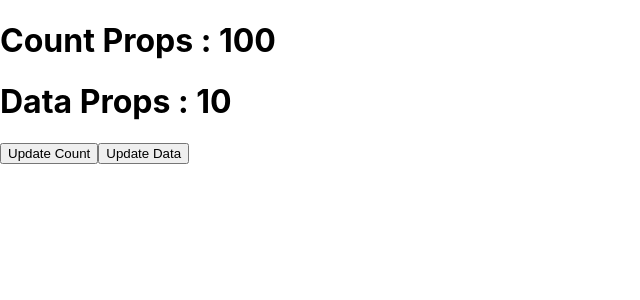
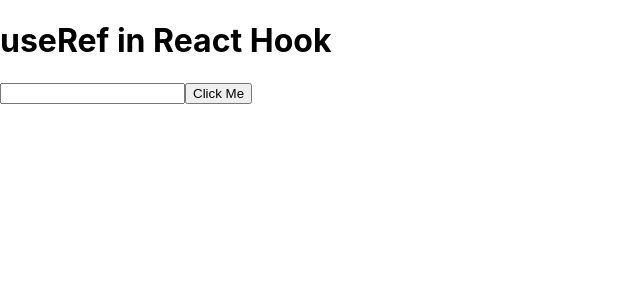
Before and after one commit to Nikhil904/Hooks-in-Reacy, a React (Create React App) app: page / in a window 1280 px wide. Shown: the top 300 px of the page, without its empty margins (0-640 px from the left). Built offline with nearby package versions, Linux system fonts and the light colour scheme.

Commit message:
Complete useEffect

```diff
--- a/src/App.js
+++ b/src/App.js
@@ -1,6 +1,6 @@
-import React, { useEffect, useMemo, useState,useRef,useReducer } from 'react';
-import User from './User';
-import Student from './Student';
+import React, { useEffect, useMemo, useState, useRef, useReducer } from "react";
+import User from "./User";
+import Student from "./Student";
 //UseState😀
 // function App() {
 //   const[Counter,setCounter] = useState(0);
@@ -18,7 +18,6 @@ import Student from './Student';
 //     </>
 //   );
 // }
-
 
 //useReducer
 // function App(){
@@ -48,25 +47,25 @@ import Student from './Student';
 // }
 
 // useEfffect😎
-function App(){
-  const[data,setdata] = useState(10);
-  const[count,setcount] = useState(100);
-  useEffect(()=>{
-    console.log('Call for count')
-  },[count])
-  useEffect(()=>{
-    console.log('call for data')
-  },[data])
-  return(
-    <>
-      {/* <h1>Count: {count}</h1>
-      <h1>Data: {data}</h1> */}
-      <User data={data} count={count}/>
-      <button onClick={()=>setcount(count + 1)}>Update Count</button>
-      <button onClick={()=>setdata(data + 1)}>Update Data</button>
-    </>
-  );
-}
+// function App(){
+//   const[data,setdata] = useState(10);
+//   const[count,setcount] = useState(100);
+//   useEffect(()=>{
+//     console.log('Call for count')
+//   },[count])
+//   useEffect(()=>{
+//     console.log('call for data')
+//   },[data])
+//   return(
+//     <>
+//       {/* <h1>Count: {count}</h1>
+//       <h1>Data: {data}</h1> */}
+//       <User data={data} count={count}/>
+//       <button onClick={()=>setcount(count + 1)}>Update Count</button>
+//       <button onClick={()=>setdata(data + 1)}>Update Data</button>
+//     </>
+//   );
+// }
 
 // useMemo
 // function App(){
@@ -89,22 +88,22 @@ function App(){
 
 // }
 
-//Input Ref🧡❤❤
-// function App(){
-//   let inputRef = useRef(null);
-//   function handleinput(){
-//     inputRef.current.value="Nikhil";
-//     inputRef.current.focus();
-//     inputRef.current.style.color="blue";
-//   }
-//   return(
-//     <>
-//       <h1>useRef in React Hook</h1>
-//       <input type='text' ref={inputRef} />
-//       <button onClick={handleinput}>Click Me</button>
-//     </>
-//   );
-// }
+//useRef🧡❤❤
+function App(){
+  let inputRef = useRef(null);
+  function handleinput(){
+    inputRef.current.value="Nikhil";
+    inputRef.current.focus();
+    inputRef.current.style.color="blue";
+  }
+  return(
+    <>
+      <h1>useRef in React Hook</h1>
+      <input type='text' ref={inputRef} />
+      <button onClick={handleinput}>Click Me</button>
+    </>
+  );
+}
 
 //Forward Ref 💛🧡💚💙
 // function App(){
```
